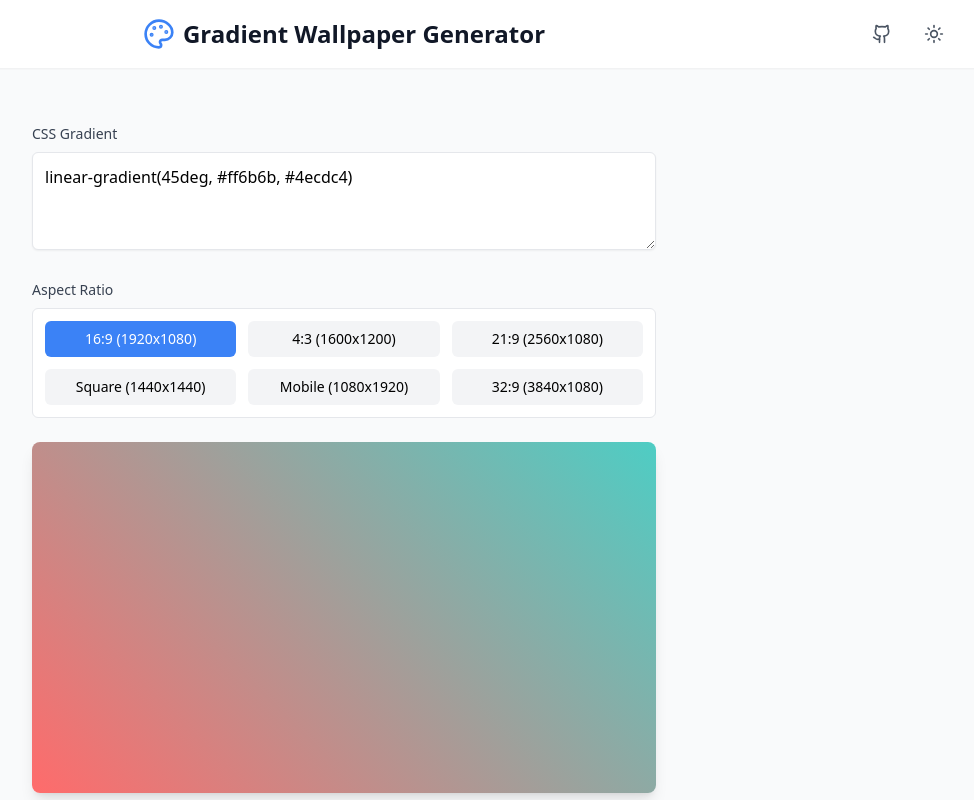
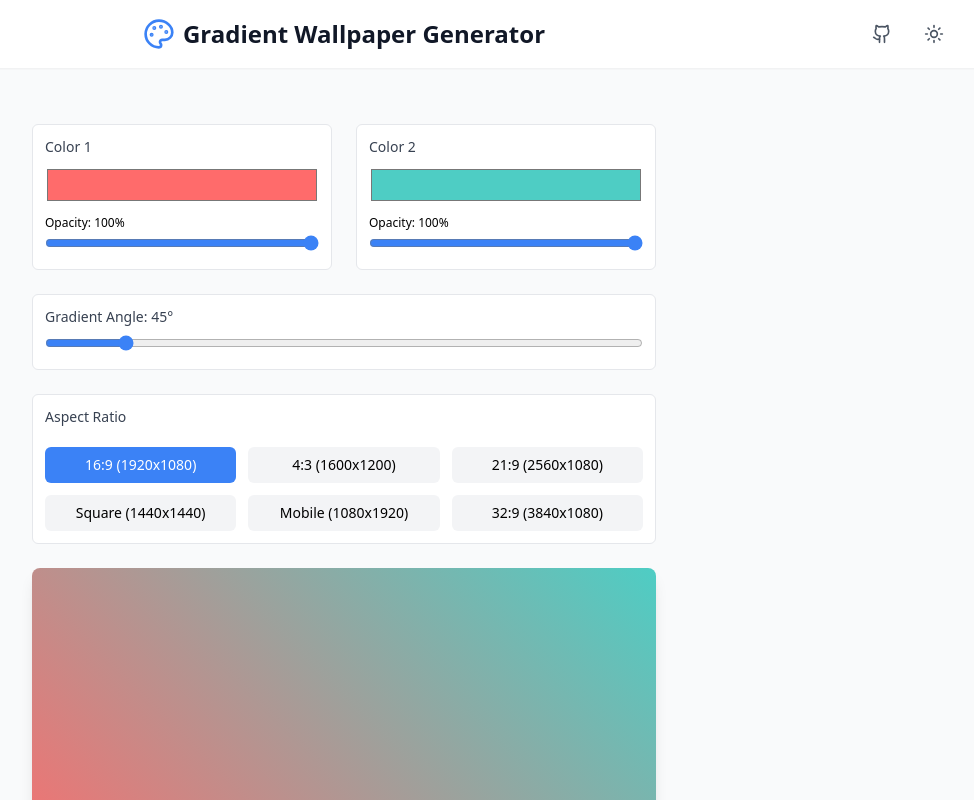
Before and after one commit to AdrianMiller99/gradient_wallpaper_generator, a React (Vite) app: page / in a window 1280 px wide. Shown: the top 800 px of the page, without its empty margins (296-1270 px from the left). Built offline with nearby package versions, Linux system fonts and the light colour scheme.

Commit message:
added color picker UI

```diff
--- /dev/null
+++ b/src/components/ColorPicker.tsx
@@ -0,0 +1,42 @@
+import { useRef } from 'react';
+
+type ColorPickerProps = {
+  color: string;
+  opacity: number;
+  onChange: (color: string, opacity: number) => void;
+  label: string;
+};
+
+export default function ColorPicker({ color, opacity, onChange, label }: ColorPickerProps) {
+  const pickerRef = useRef<HTMLDivElement>(null);
+
+  return (
+    <div className="space-y-2 p-3 border rounded-md bg-white dark:bg-gray-800 dark:border-gray-700">
+      <label className="block text-sm font-medium text-gray-700 dark:text-gray-200">
+        {label}
+      </label>
+      <div className="relative" ref={pickerRef}>
+        <input
+          type="color"
+          value={color}
+          onChange={(e) => onChange(e.target.value, opacity)}
+          className="w-full h-10 cursor-pointer bg-white dark:bg-gray-800"
+        />
+      </div>
+      <div className="space-y-1">
+        <label className="block text-xs dark:text-white">
+          Opacity: {Math.round(opacity * 100)}%
+        </label>
+        <input
+          type="range"
+          min="0"
+          max="1"
+          step="0.01"
+          value={opacity}
+          onChange={(e) => onChange(color, parseFloat(e.target.value))}
+          className="w-full accent-blue-500 dark:accent-green-500"
+        />
+      </div>
+    </div>
+  );
+}
--- a/src/components/GradientForm.tsx
+++ b/src/components/GradientForm.tsx
@@ -1,5 +1,6 @@
-import React, { useState } from 'react';
+import { useState } from 'react';
 import { Download } from 'lucide-react';
+import ColorPicker from './ColorPicker';
 
 type AspectRatio = {
   name: string;
@@ -17,28 +18,27 @@ const aspectRatios: AspectRatio[] = [
 ];
 
 export default function GradientForm() {
-  const [gradient, setGradient] = useState('linear-gradient(45deg, #ff6b6b, #4ecdc4)');
+  const [color1, setColor1] = useState('#ff6b6b');
+  const [color2, setColor2] = useState('#4ecdc4');
+  const [opacity1, setOpacity1] = useState(1);
+  const [opacity2, setOpacity2] = useState(1);
+  const [angle, setAngle] = useState(45);
   const [selectedRatio, setSelectedRatio] = useState<AspectRatio>(aspectRatios[0]);
-  const [error, setError] = useState('');
 
-  const validateGradient = (value: string) => {
-    try {
-      const div = document.createElement('div');
-      div.style.background = value;
-      return div.style.background !== '';
-    } catch {
-      return false;
-    }
+  const getGradientString = () => {
+    const rgba1 = `${color1}${Math.round(opacity1 * 255).toString(16).padStart(2, '0')}`;
+    const rgba2 = `${color2}${Math.round(opacity2 * 255).toString(16).padStart(2, '0')}`;
+    return `linear-gradient(${angle}deg, ${rgba1}, ${rgba2})`;
   };
 
-  const handleGradientChange = (e: React.ChangeEvent<HTMLTextAreaElement>) => {
-    const value = e.target.value;
-    setGradient(value);
-    if (!validateGradient(value)) {
-      setError('Invalid gradient syntax');
-    } else {
-      setError('');
-    }
+  const handleColor1Change = (color: string, opacity: number) => {
+    setColor1(color);
+    setOpacity1(opacity);
+  };
+
+  const handleColor2Change = (color: string, opacity: number) => {
+    setColor2(color);
+    setOpacity2(opacity);
   };
 
   const downloadWallpaper = () => {
@@ -53,12 +53,12 @@ export default function GradientForm() {
     const temp = document.createElement('div');
     temp.style.width = `${selectedRatio.width}px`;
     temp.style.height = `${selectedRatio.height}px`;
-    temp.style.background = gradient;
+    temp.style.background = getGradientString();
 
     // Convert to data URL
     const data = `<svg xmlns="http://www.w3.org/2000/svg" width="${selectedRatio.width}" height="${selectedRatio.height}">
       <foreignObject width="100%" height="100%">
-        <div xmlns="http://www.w3.org/1999/xhtml" style="width:100%;height:100%;background:${gradient}"></div>
+        <div xmlns="http://www.w3.org/1999/xhtml" style="width:100%;height:100%;background:${getGradientString()}"></div>
       </foreignObject>
     </svg>`;
 
@@ -75,24 +75,40 @@ export default function GradientForm() {
 
   return (
     <div className="w-full max-w-2xl mx-auto p-6 space-y-6">
-      <div className="space-y-2">
-        <label htmlFor="gradient" className="block text-sm font-medium text-gray-700 dark:text-gray-200">
-          CSS Gradient
-        </label>
-        <textarea
-          id="gradient"
-          value={gradient}
-          onChange={handleGradientChange}
-          className="w-full p-3 border rounded-md shadow-sm focus:ring-2 focus:ring-blue-500 focus:border-blue-500 dark:bg-gray-800 dark:border-gray-700 dark:text-white"
-          rows={3}
-          placeholder="Enter CSS gradient (e.g., linear-gradient(45deg, #ff6b6b, #4ecdc4))"
+      <div className="grid grid-cols-1 sm:grid-cols-2 gap-6">
+        <ColorPicker
+          color={color1}
+          opacity={opacity1}
+          onChange={handleColor1Change}
+          label="Color 1"
         />
-        {error && <p className="text-red-500 text-sm">{error}</p>}
+        <ColorPicker
+          color={color2}
+          opacity={opacity2}
+          onChange={handleColor2Change}
+          label="Color 2"
+        />
       </div>
 
-      <div className="space-y-2">
-        <label className="block text-sm font-medium text-gray-700 dark:text-gray-200">Aspect Ratio</label>
-        <div className="grid grid-cols-2 sm:grid-cols-3 gap-3 p-3 border rounded-md bg-white dark:bg-gray-800 dark:border-gray-700">
+      <div className="space-y-2 p-3 border rounded-md bg-white dark:bg-gray-800 dark:border-gray-700">
+        <label className="block text-sm font-medium text-gray-700 dark:text-gray-200">
+          Gradient Angle: {angle}°
+        </label>
+        <input
+          type="range"
+          min="0"
+          max="360"
+          value={angle}
+          onChange={(e) => setAngle(parseInt(e.target.value))}
+          className="w-full accent-blue-500 dark:accent-green-500"
+        />
+      </div>
+
+      <div className="space-y-2 border rounded-md bg-white dark:bg-gray-800 dark:border-gray-700">
+        <label className="block text-sm font-medium text-gray-700 dark:text-gray-200 pl-3 pt-3">
+          Aspect Ratio
+        </label>
+        <div className="grid grid-cols-2 sm:grid-cols-3 gap-3 p-3">
           {aspectRatios.map((ratio) => (
             <button
               key={ratio.name}
@@ -109,16 +125,16 @@ export default function GradientForm() {
         </div>
       </div>
 
-      <div className="relative overflow-hidden rounded-lg shadow-lg" style={{ aspectRatio: `${selectedRatio.width}/${selectedRatio.height}` }}>
-        <div
-          className="w-full h-full"
-          style={{ background: gradient }}
-        />
-      </div>
+      <div
+        className="relative overflow-hidden rounded-lg shadow-lg"
+        style={{
+          aspectRatio: `${selectedRatio.width}/${selectedRatio.height}`,
+          background: getGradientString()
+        }}
+      />
 
       <button
         onClick={downloadWallpaper}
-        disabled={!!error}
         className="w-full flex items-center justify-center gap-2 bg-blue-500 dark:bg-green-500 text-white p-3 rounded-md hover:bg-blue-600 disabled:opacity-50 disabled:cursor-not-allowed"
       >
         <Download size={20} />
```
